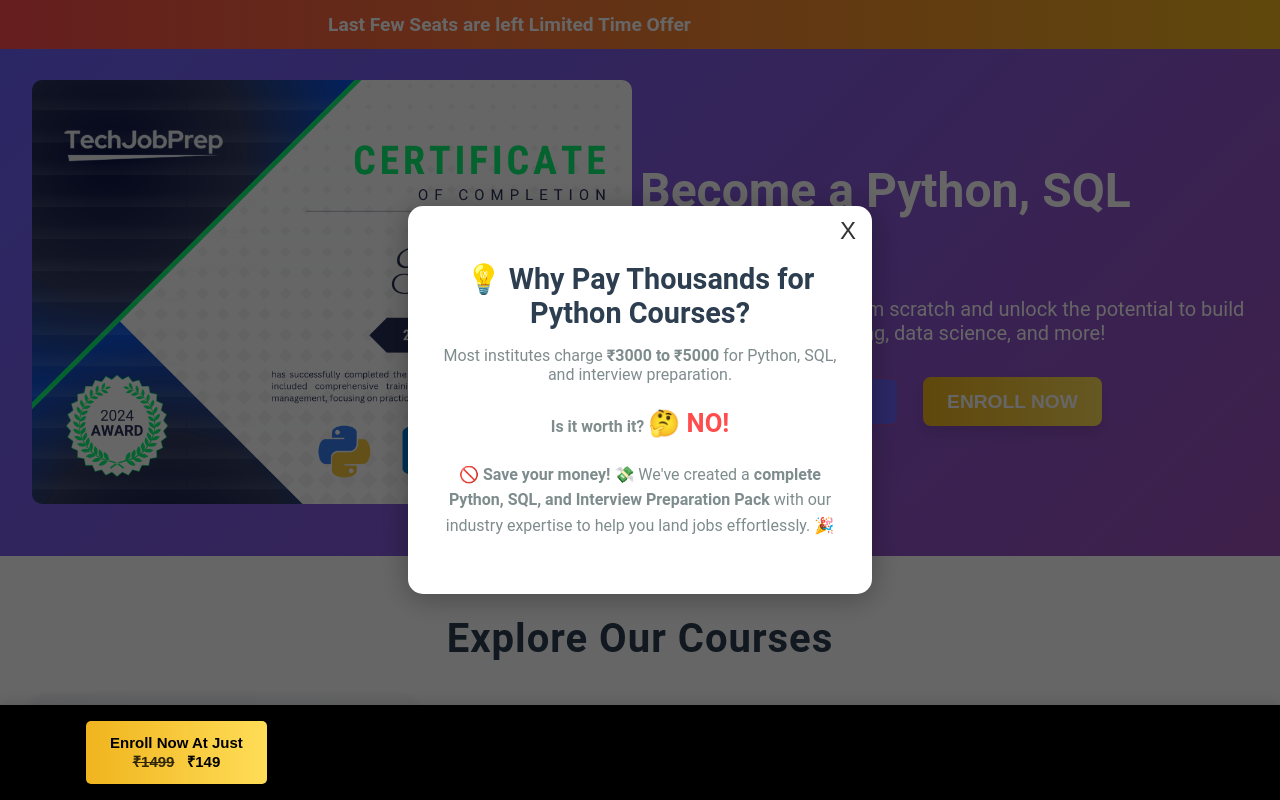
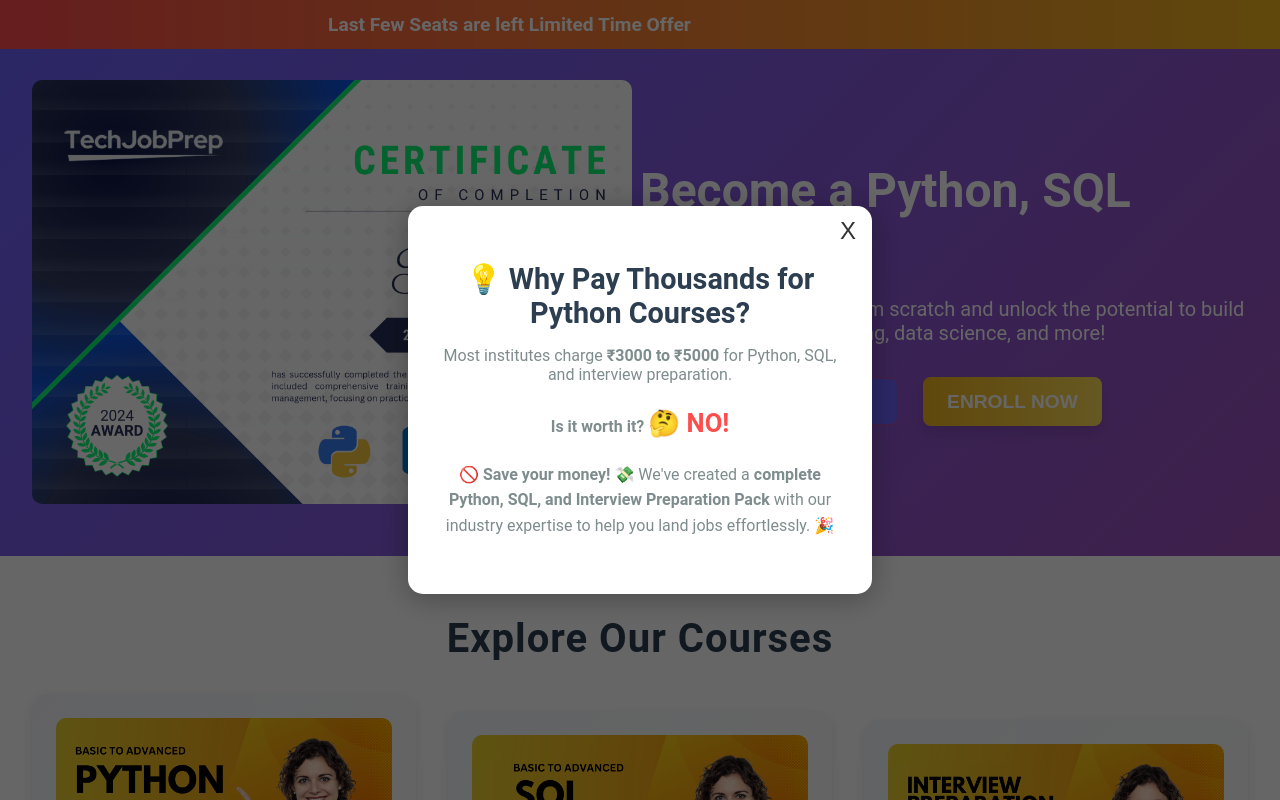
Before and after one commit to TechJobPrep/website, a React (Create React App) app: page / in a window 1280 px wide. Shown: the top 800 px of the page. Built offline with nearby package versions, Linux system fonts and the light colour scheme.

Commit message:
syllabus

```diff
--- a/src/App.js
+++ b/src/App.js
@@ -33,7 +33,7 @@ function App() {
               <MessageComponent />
               <WhatYouGet />
               <CourseDetails />
-              <StickyCard />
+              {/* <StickyCard /> */}
               <Popup/>
               <FAQ />
             </>
```
